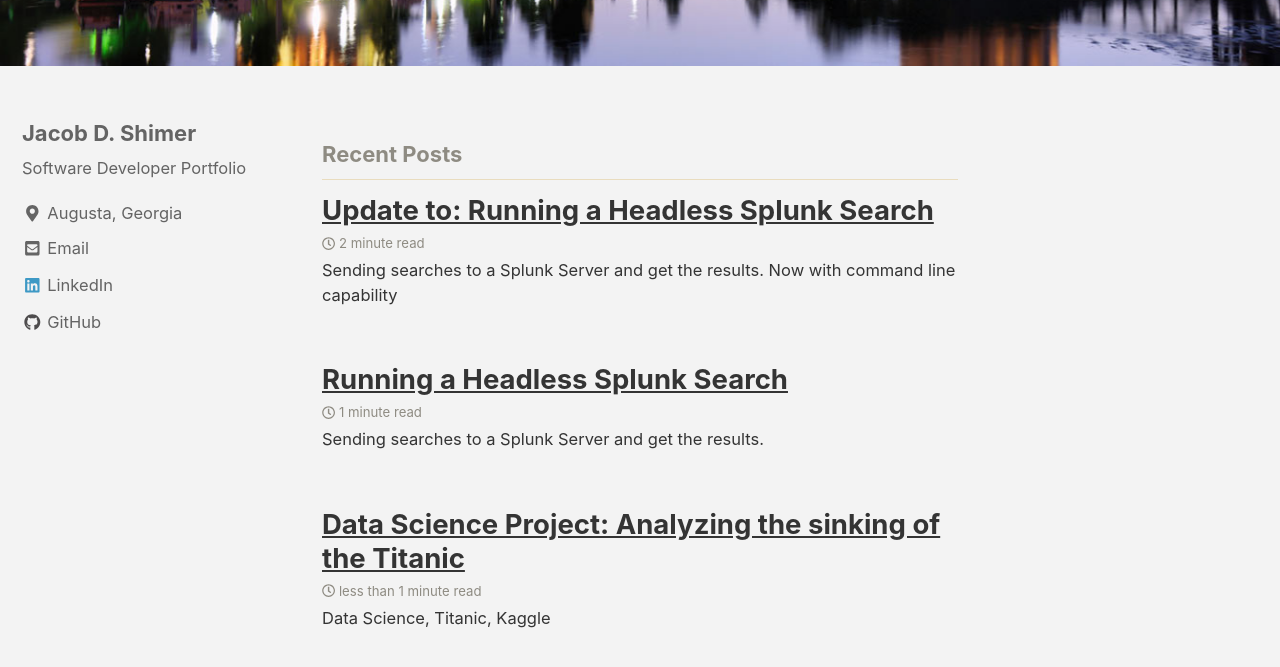
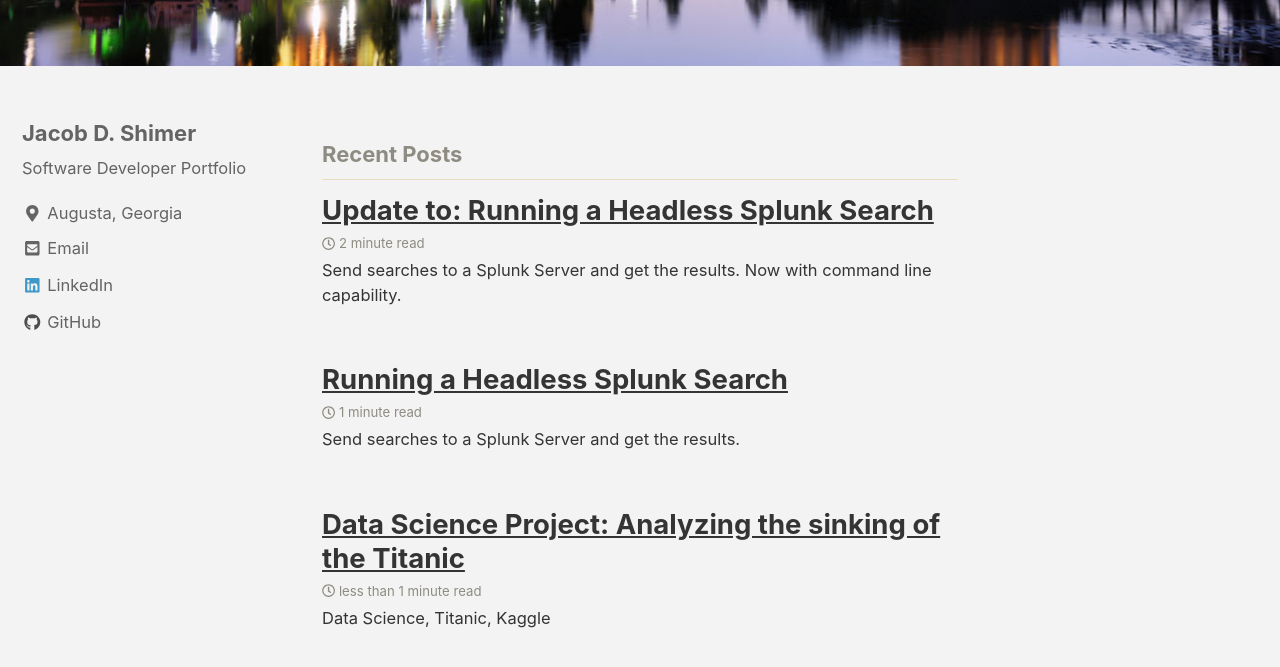
Before and after one commit to jacobdshimer/jacobdshimer.github.io, a Jekyll site: the page built from index.html, in a window 1280 px wide and 900 px high, scrolled down 588 px. Shown: the top 667 px of the window. Built offline with Jekyll 4.4.1, drawn with Linux system fonts in a browser that asks for light colours; nearby versions of some CDN libraries; the list of posts is cut into pages by our own code.

Commit message:
Minor spelling mistakes

```diff
--- a/_posts/2018-07-27-Headless-Splunk.md
+++ b/_posts/2018-07-27-Headless-Splunk.md
@@ -3,7 +3,7 @@ layout: single
 title: "Running a Headless Splunk Search"
 date: 2018-07-27
 tags: [splunk, python]
-excerpt: "Sending searches to a Splunk Server and get the results."
+excerpt: "Send searches to a Splunk Server and get the results."
 header:
   image: "/images/Splunk_logo.png"
 ---
--- a/_posts/2018-07-30-Headless-Splunk-Update.md
+++ b/_posts/2018-07-30-Headless-Splunk-Update.md
@@ -3,7 +3,7 @@ layout: single
 title: "Update to: Running a Headless Splunk Search"
 date: 2018-07-30
 tags: [splunk, python]
-excerpt: "Sending searches to a Splunk Server and get the results. Now with command line capability"
+excerpt: "Send searches to a Splunk Server and get the results. Now with command line capability."
 header:
   image: "/images/Splunk_logo.png"
 ---
```
